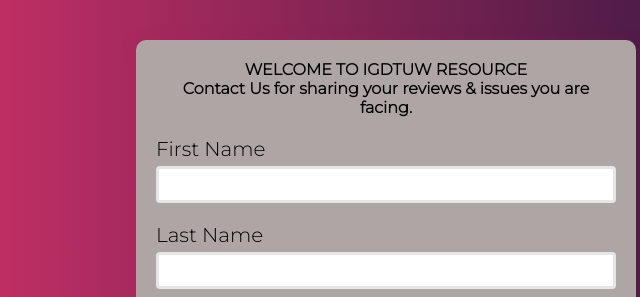
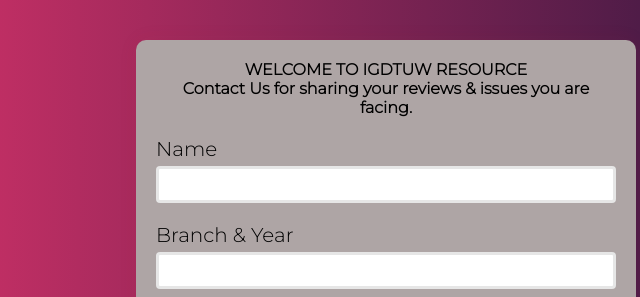
Before and after one commit to Igdtuwresource/Contact-us, a plain HTML site: page index.html in a window 1280 px wide. Shown: the top 297 px of the page, 254-894 px from the left. Drawn offline with nearby package versions, Linux system fonts and the light colour scheme.

Commit message:
Update index.html

```diff
--- a/index.html
+++ b/index.html
@@ -17,12 +17,12 @@
       <form action="https://formspree.io/f/mnqybjpy" method="POST" id="my-form">
 
         <div class="form-group">
-          <label for="firstName"> First Name</label>
+          <label for="firstName"> Name</label>
           <input type="text" id="firstName" name="firstName">
         </div>
 
         <div class="form-group">
-          <label for="latsName">Last Name</label>
+          <label for="latsName">Branch & Year</label>
           <input type="text" id="lastName" name="lastName">
         </div>
 
```
